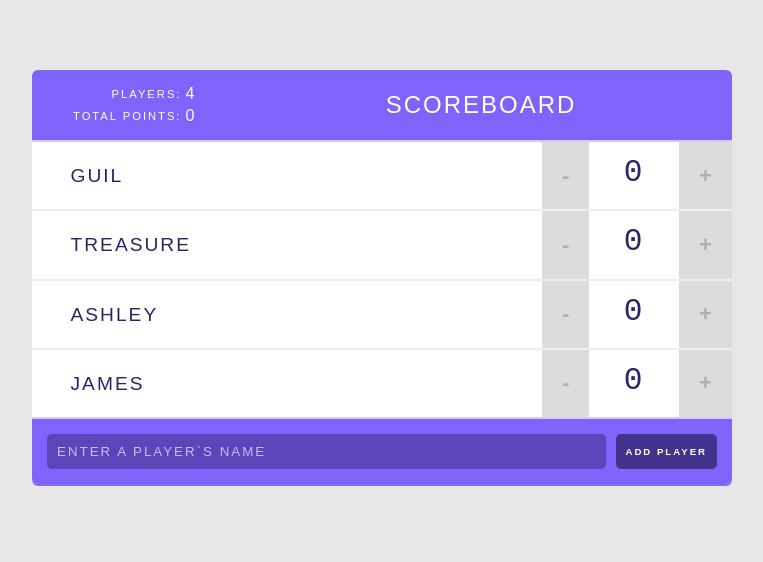
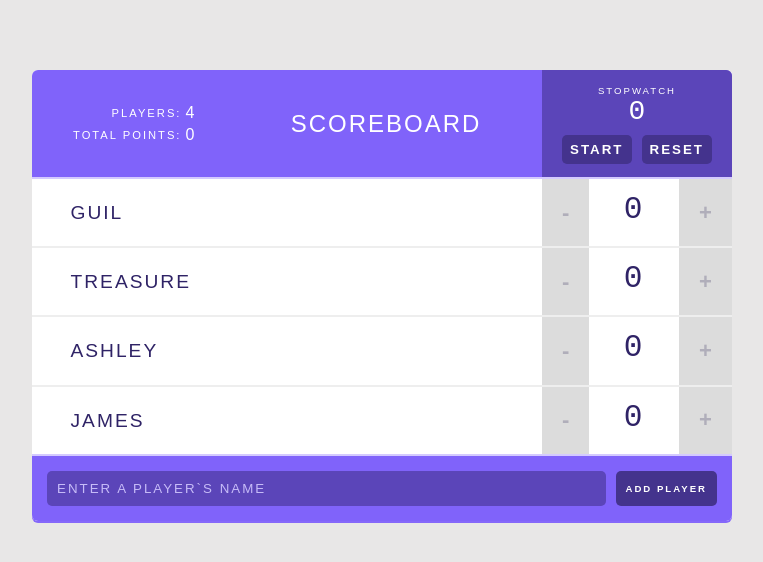
Before and after one commit to Nadiia30/Scoreboard-with-react, a React (Create React App) app: page / in a window 1280 px wide. Shown: the top 562 px of the page, without its empty margins (258-1021 px from the left). Built offline with nearby package versions, Linux system fonts and the light colour scheme.

Commit message:
add stopwatch functionality

```diff
--- a/src/components/App.js
+++ b/src/components/App.js
@@ -52,15 +52,17 @@
   }
 
   handleAddPlayer =(name) => {
-    this.setState({
+    this.setState( prevState => {
+      return {
           players: [
-        ...this.state.players,
+            ...prevState.players,
             {
               name,
               score: 0,
               id: this.prevPlayerId += 1
             }
           ]
+    }
     });
   }
 
--- a/src/components/Header.js
+++ b/src/components/Header.js
@@ -1,11 +1,13 @@
 import React from 'react';
 import Stats from './Stats';
+import Stopwatch from './Stopwatch';
+
 const Header = (props) => {
     return (
       <header>
       <Stats players={props.players}/>
         <h1>{ props.title }</h1>
-
+        <Stopwatch/>
       </header>
     );
   }
--- /dev/null
+++ b/src/components/Stopwatch.js
@@ -0,0 +1,54 @@
+import React, { Component } from 'react';
+
+class Stopwatch extends Component {
+
+    state={
+        isRunning: false,
+        elapsedTime: 0,
+        previousTime: 0
+    };
+
+    componentDidMount(){
+        this.intervalID = setInterval(() => this.tick(),100)
+    }
+
+    componentWillUnmount(){
+        clearInterval(this.intervalID);
+    }
+    tick = () => {
+        if(this.state.isRunning){
+            const now = Date.now();
+            this.setState( prevState => ({
+                previousTime: now,
+                elapsedTime: prevState.elapsedTime + (now - this.state.previousTime)
+            }))
+        }
+    }
+
+    handleStopwatch = () => {
+        this.setState( prevState => ({
+            isRunning: !prevState.isRunning
+        }))
+        if(!this.state.isRunning){
+            this.setState({ previousTime: Date.now()})
+        }
+    }
+    handleReset = () => {
+        this.setState({ elapsedTime: 0 })
+    }
+    render(){
+        const seconds = Math.floor(this.state.elapsedTime / 1000);
+        return(
+            <div className="stopwatch">
+                <h2>Stopwatch</h2>
+                <span className="stopwatch-time">{ seconds }</span>
+                <button onClick={this.handleStopwatch}>
+                    {this.state.isRunning ? "Stop" : "Start"}
+                </button>
+                <button onClick = {this.handleReset}>Reset</button>
+            </div>
+        );
+    }
+}
+
+export default Stopwatch;
```
Lines whose indentation alone changed are shown as unchanged.
